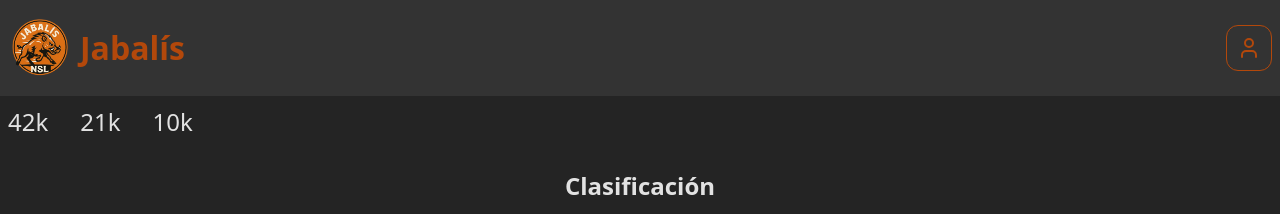
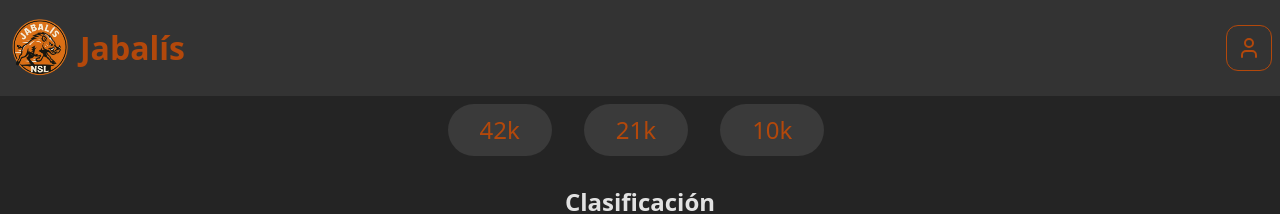
Before and after one commit to Gbalay92/wildBoarRunningWeb, a React (Vite) app in the folder wildBoarRunningclub/: page /42k in a window 1280 px wide. Shown: the top 214 px of the page. Built offline with nearby package versions, Linux system fonts and the light colour scheme; no server answers.

Commit message:
adding styles to nav bar

```diff
--- a/wildBoarRunningclub/src/components/Header.jsx
+++ b/wildBoarRunningclub/src/components/Header.jsx
@@ -1,4 +1,3 @@
-import { Link } from "./Link"
 import { useAuth } from "../context/AuthContext";
 import styles from "./Header.module.css"
 
--- a/wildBoarRunningclub/src/index.css
+++ b/wildBoarRunningclub/src/index.css
@@ -8,6 +8,7 @@
   background-color: #242424;
 
   --background: #2c2d2e;
+  --background-light: #3a3a3a;
   --primary: #333;
   --text-primary: rgb(179, 72, 11);
   --border: rgb(179, 72, 11);
@@ -75,12 +76,17 @@ nav {
   display: flex;
   font-size: 1.5rem;
   margin-right: 0.5rem;
+  padding: 0.5rem;
+  justify-content: center;
+  gap: 2rem;
   a {
     text-decoration: none;
-    color: var(--text-secondary);
+    color: var(--text-primary);
     transition: color 0.2s;
     font-weight: 500;
-    padding: 0.5rem;
+    padding: 0.5rem 2rem 0.5rem 2rem;
+    border-radius: 3rem;
+    background-color: var(--background-light);
     &:hover, &:focus {
       color: white;
       outline: none;
```
